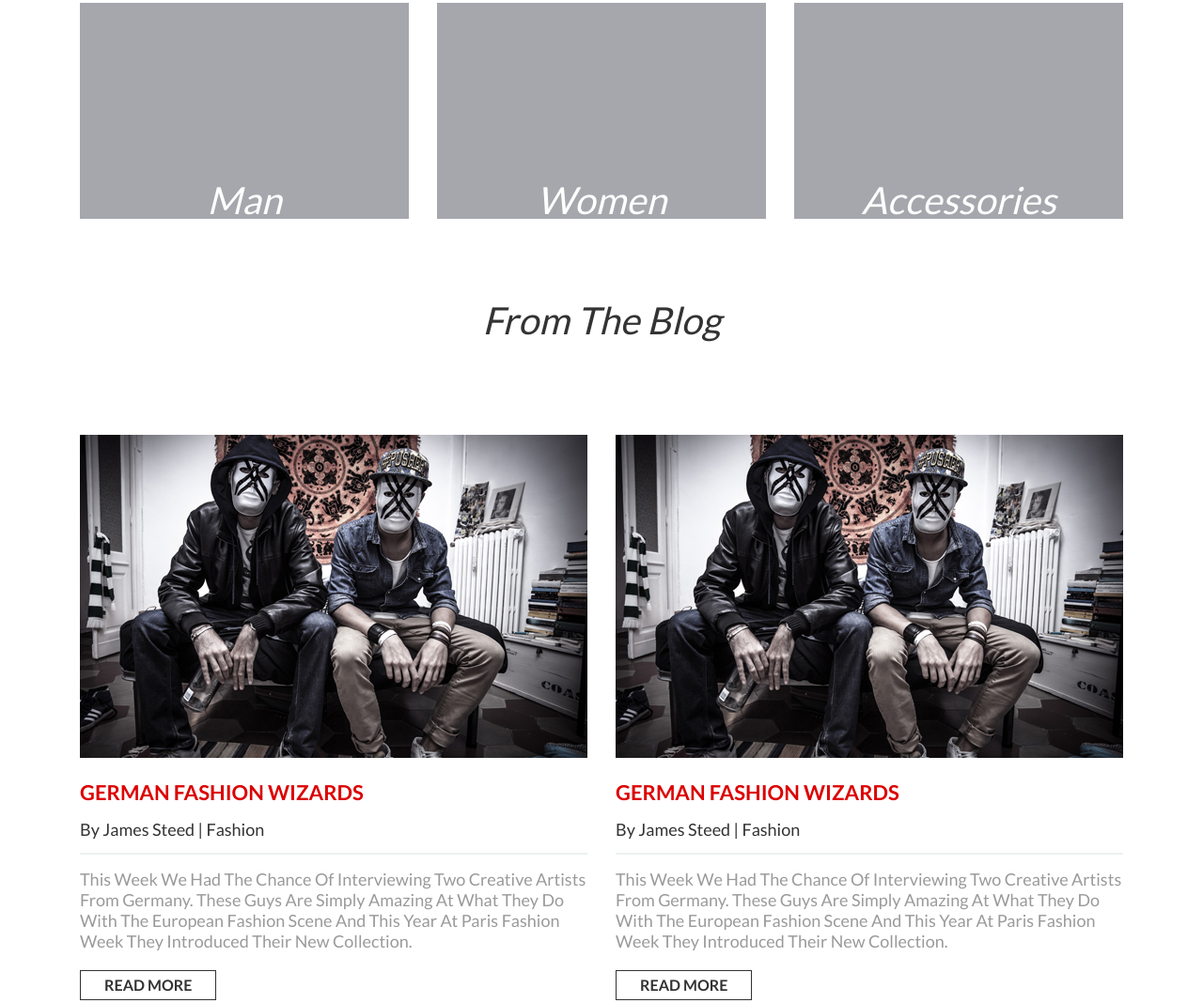
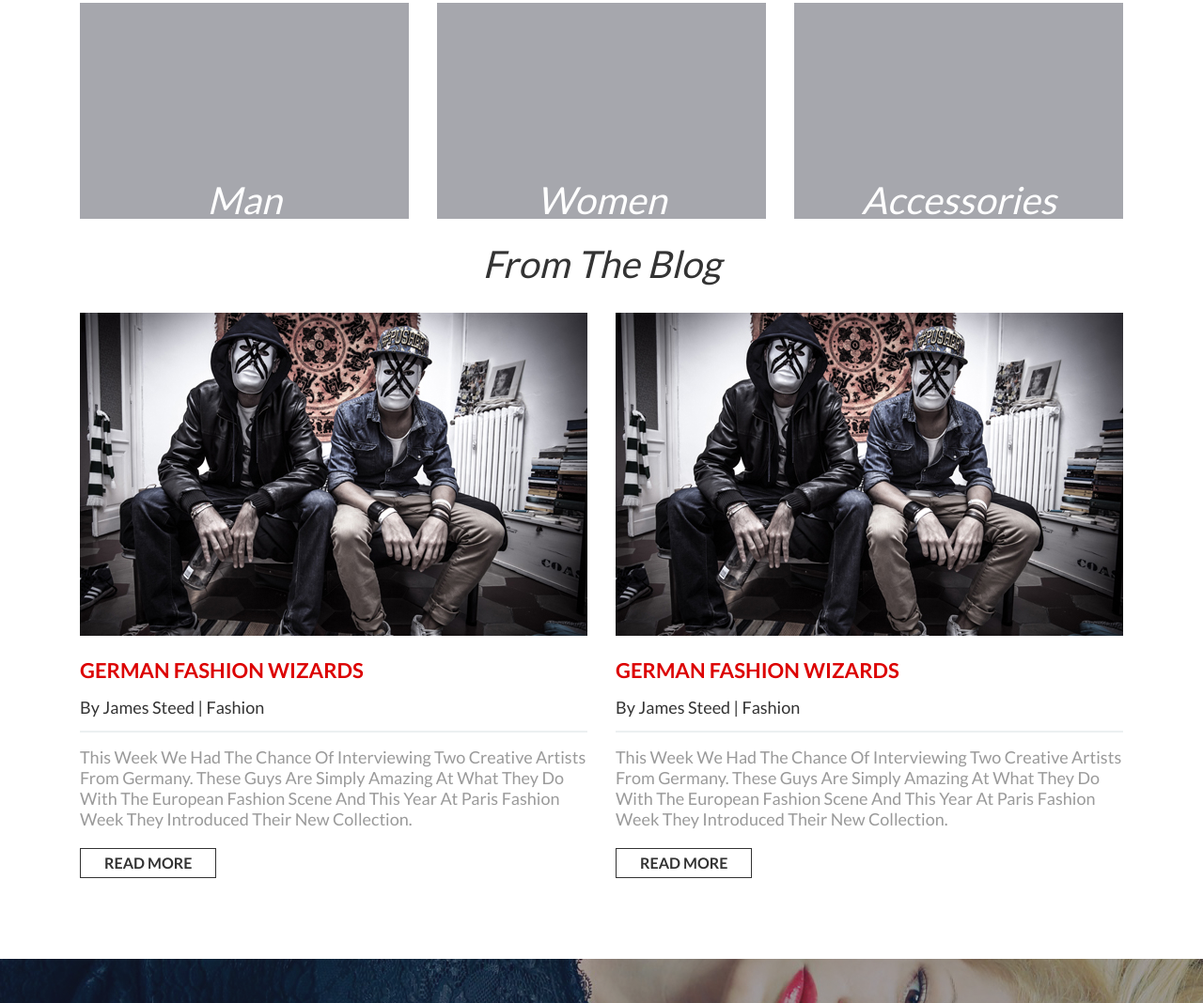
Before and after one commit to Bekisheva24/Brandly-adaptive, a plain HTML site: page index.html in a window 1280 px wide. Shown: the part 854-1922 px from the top of the page at 94% size. Drawn offline with nearby package versions, Linux system fonts and the light colour scheme; files that its build step writes are made by us from their sources.

Commit message:
Delete some styles

```diff
--- a/scss/_blog.scss
+++ b/scss/_blog.scss
@@ -1,14 +1,9 @@
 @import "vars";
 
 .blog {
-  margin-top: 60px;
-
-  &__title {
-    position: relative;
-  }
+  text-align: center;
 
   &__list {
-    margin-top: 70px;
     list-style: none;
     text-align: center;
   }
```
